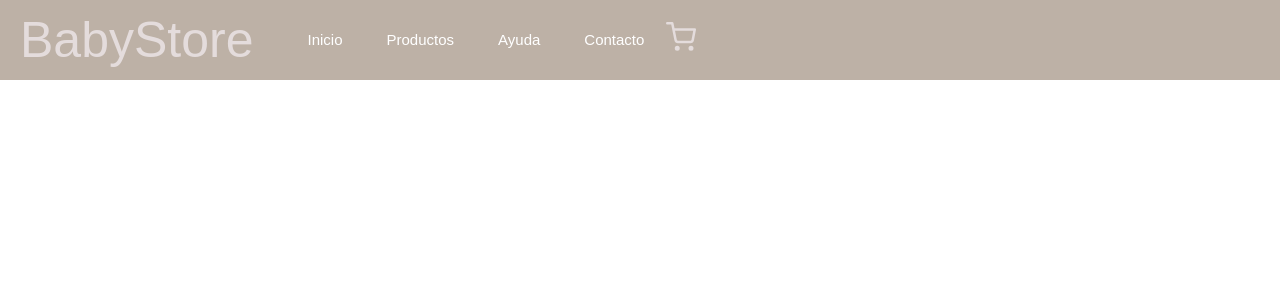
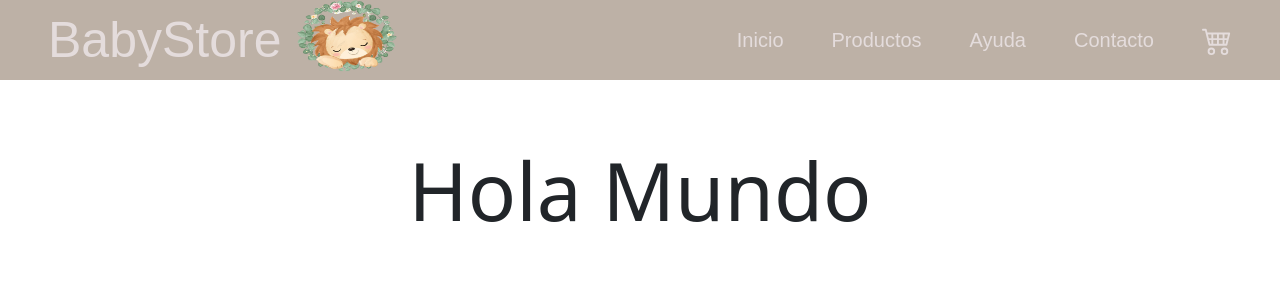
Before and after one commit to DaniloCalcina/babytoy, a React (Create React App) app: page / in a window 1280 px wide. Shown: the top 300 px of the page. Built offline with nearby package versions, Linux system fonts and the light colour scheme.

Commit message:
Agregado del carrito y del ItemList

```diff
--- a/public/index.html
+++ b/public/index.html
@@ -15,6 +15,7 @@
       user's mobile device or desktop. See https://developers.google.com/web/fundamentals/web-app-manifest/
     -->
     <link rel="manifest" href="%PUBLIC_URL%/manifest.json" />
+    <link href="https://cdn.jsdelivr.net/npm/bootstrap@5.2.0/dist/css/bootstrap.min.css" rel="stylesheet" integrity="sha384-gH2yIJqKdNHPEq0n4Mqa/HGKIhSkIHeL5AyhkYV8i59U5AR6csBvApHHNl/vI1Bx" crossorigin="anonymous">
     <!--
       Notice the use of %PUBLIC_URL% in the tags above.
       It will be replaced with the URL of the `public` folder during the build.
@@ -39,5 +40,7 @@
       To begin the development, run `npm start` or `yarn start`.
       To create a production bundle, use `npm run build` or `yarn build`.
     -->
+    <script src="https://cdn.jsdelivr.net/npm/@popperjs/core@2.11.5/dist/umd/popper.min.js" integrity="sha384-Xe+8cL9oJa6tN/veChSP7q+mnSPaj5Bcu9mPX5F5xIGE0DVittaqT5lorf0EI7Vk" crossorigin="anonymous"></script>
+    <script src="https://cdn.jsdelivr.net/npm/bootstrap@5.2.0/dist/js/bootstrap.min.js" integrity="sha384-ODmDIVzN+pFdexxHEHFBQH3/9/vQ9uori45z4JjnFsRydbmQbmL5t1tQ0culUzyK" crossorigin="anonymous"></script>
   </body>
 </html>
--- a/src/App.js
+++ b/src/App.js
@@ -2,13 +2,16 @@ import logo from './logo.svg';
 import './App.css';
 
 import NavBar from './components/NavBar/NavBar';
+import ItemList from './components/ItemList/ItemList';
+
+
 
 function App() {
   return (
-
-     <NavBar/>
-
-
+    <div className='MainContainer d-flex flex-column align-items-center'>
+      <NavBar/>
+      <ItemList/>
+    </div>
   );
 }
 
--- a/src/components/Alert/Alert.css
+++ /dev/null
@@ -1,6 +0,0 @@
-.alerta-contenedor{
-    background-color: coral;
-    color: white;
-    border-radius: 10 px;
-    width: 90%;
-}
--- /dev/null
+++ b/src/components/ItemList/ItemList.css
@@ -0,0 +1,4 @@
+.prueba{
+    margin-top: 50px;
+    font-size: 80px;
+}
--- /dev/null
+++ b/src/components/ItemList/ItemList.jsx
@@ -0,0 +1,9 @@
+import "./ItemList.css"
+
+const ItemList= ()=>{
+    return(
+        <span className="prueba"> Hola Mundo</span>
+    )
+}
+
+export default ItemList;
--- a/src/components/NavBar/NavBar.css
+++ b/src/components/NavBar/NavBar.css
@@ -1,75 +1,35 @@
-
-.NavBar {
-    margin: 0;
-    box-sizing: border-box;
+.header{
+    color: rgb(228, 220, 220);
     font-family: 'Quicksand', sans-serif;
 }
-
-.header{
-    height: 80px;
-    width:100% ;
-    background-color:#bdb1a6;
-    display: flex;
-    padding: 0 20px;
-    position: fixed;/*deja fijo el header*/
+.logo{
+    font-size: 50px;
     text-decoration: none;
-}
-
-.NavCarrito{
-    margin-right: auto;
-    line-height: 70px;
-    font-size: 30px;
-    cursor: pointer;
     color: rgb(228, 220, 220);
-}
-
-.NavCarrito:hover {
-    color: whitesmoke;
-    transition: 0.5s;
-}
-
-.logo {
-    box-sizing: border-box;
-    font-size: 50px;
-    color: rgb(228, 220, 220);
-    line-height: 80px;
-    cursor: pointer;
 }
 .logo:hover {
     color: rgb(228, 220, 220);
     transition: 0.5s;
 }
 
-.Nav{
-    display: flex;
-    justify-content: space-between;
-}
+.header{
+    background-color: #bdb1a6;
+    border-bottom: black
+   }
 
-.NavLink{
-    text-decoration: none;
-}
-
-.NavMenuLink{
-    padding: 8px 12px;
-    border-radius: 3px;
-    color: white;
-    margin-right: auto;
+.carrito{
+    font-size: 30px;
+    color: rgb(228, 220, 220);
     cursor: pointer;
 }
 
-.NavMenu{
- display: flex;
- list-style: none;
+.nav_link{
+    font-weight: lighter;
+    font-size: 20px;
+    color: rgb(228, 220, 220);
 }
 
-.NavMenuItem{
-    font-size: 15px;
-    margin: 0 10px;
-    line-height: 80px;
-    width: max-content;
-}
-
-.NavMenuLink:hover {
-    color: rgb(228, 220, 220);
+.nav_link:hover {
+    color: white;
     transition: 0.5s;
 }
--- a/src/components/NavBar/NavBar.jsx
+++ b/src/components/NavBar/NavBar.jsx
@@ -1,39 +1,31 @@
 import './NavBar.css'
-import { FiShoppingCart } from "react-icons/fi"
-import React from 'react';
+import{BsCart4} from "react-icons/bs";
 
 
-function NavBar() {
+const NavBar =()=> {
     return (
-
-        <div className="NavBar">
-            <header className='header'>
-               <nav className='Nav'>
-                    <a href="#" className='logo NavLink'>BabyStore</a>
-                    <ul className='NavMenu NavLink'>
-                        <li class="NavMenuItem">
-                            <a href="#" className='NavMenuLink NavLink'>Inicio</a>
-                        </li>
-                        <li className='NavMenuItem'>
-                            <a href="#" className='NavMenuLink NavLink'>Productos</a>
-                        </li>
-                        <li className='NavMenuItem'>
-                            <a href="#" className='NavMenuLink NavLink'>Ayuda</a>
-                        </li>
-                        <li className='NavMenuItem'>
-                            <a href="#" className='NavMenuLink NavLink'>Contacto</a>
-                        </li>
-
-                    </ul>
-                   <div className='NavCarrito'>
-                        <i><FiShoppingCart/></i>
+        <nav className="container-fluid header p-0">
+            <div className="container-fluid p-0 d-flex justify-content-between">
+                <div className="d-flex align-items-center ms-5">
+                    <a href="#" className='logo'>
+                     <div className="div me-3">BabyStore</div>
+                    </a>
+                    <img src="assets/leon.png" alt="imagen" height={80} width={100}/>
+                </div>
+                <div className="d-flex align-items-center ms-5 justify-content-between">
+                    <div className="menu_link p-0 d-flex align-items-center">
+                        <span className='nav_link me-5'>Inicio</span>
+                        <span className='nav_link me-5'>Productos</span>
+                        <span className='nav_link me-5'>Ayuda</span>
+                        <span className='nav_link me-5'>Contacto</span>
                     </div>
-                </nav>
-           </header>
-       </div>
-
-
+                    <div className="d-flex me-5 align-items-center">
+                        <BsCart4 className='carrito'/>
+                    </div>
+                </div>
+            </div>
+        </nav>
     );
- }
+}
 
 export default NavBar;
```
Also changed, not shown: src/components/Alert/Alert.js (deleted, +0 -17 lines), public/assets/leon.png (added).
